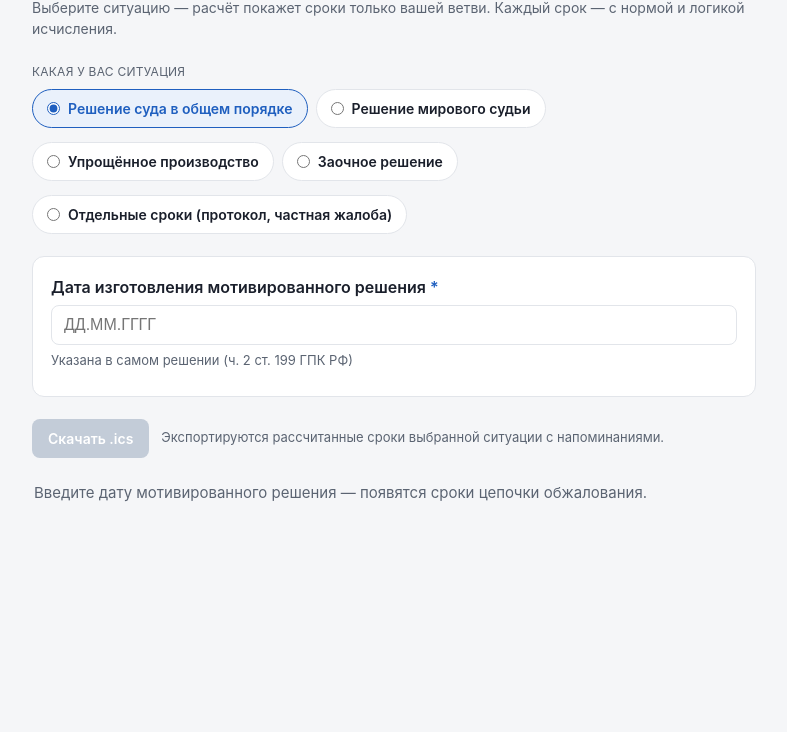
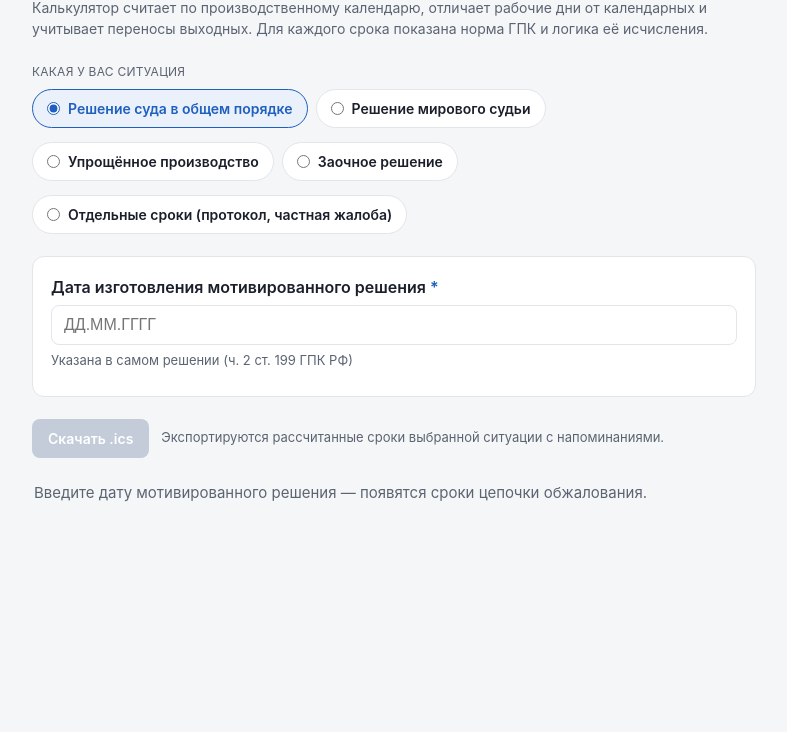
Before and after one commit to z9bl/gpk-calculator, a website: page index.html in a window 1280 px wide. Shown: the part 68-800 px from the top of the page, without its empty margins (246-1033 px from the left). Drawn offline with Linux system fonts and the light colour scheme.

Commit message:
Новый подзаголовок страницы (#40)
Прежний описывал устройство экрана («выберите ситуацию — расчёт покажет
сроки только вашей ветви»), новый — что калькулятор умеет: считает по
производственному календарю, отличает рабочие дни от календарных,
учитывает переносы выходных, показывает норму и логику исчисления.

Строка про выгрузку в календарь осталась у кнопки .ics, в подзаголовок не
добавлена.


Claude-Session: https://claude.ai/code/session_01ViMvRbDhnqX7v8S3iPxWE9

Co-authored-by: Claude <noreply@anthropic.com>

```diff
--- a/index.html
+++ b/index.html
@@ -229,7 +229,11 @@
     <div class="wrap">
       <header>
         <h1>Калькулятор процессуальных сроков по ГПК РФ</h1>
-        <p>Выберите ситуацию — расчёт покажет сроки только вашей ветви. Каждый срок — с нормой и логикой исчисления.</p>
+        <p>
+          Калькулятор считает по производственному календарю, отличает рабочие дни
+          от календарных и учитывает переносы выходных. Для каждого срока показана
+          норма ГПК и логика её исчисления.
+        </p>
       </header>
 
       <section class="situation-switch" id="situation"></section>
```
